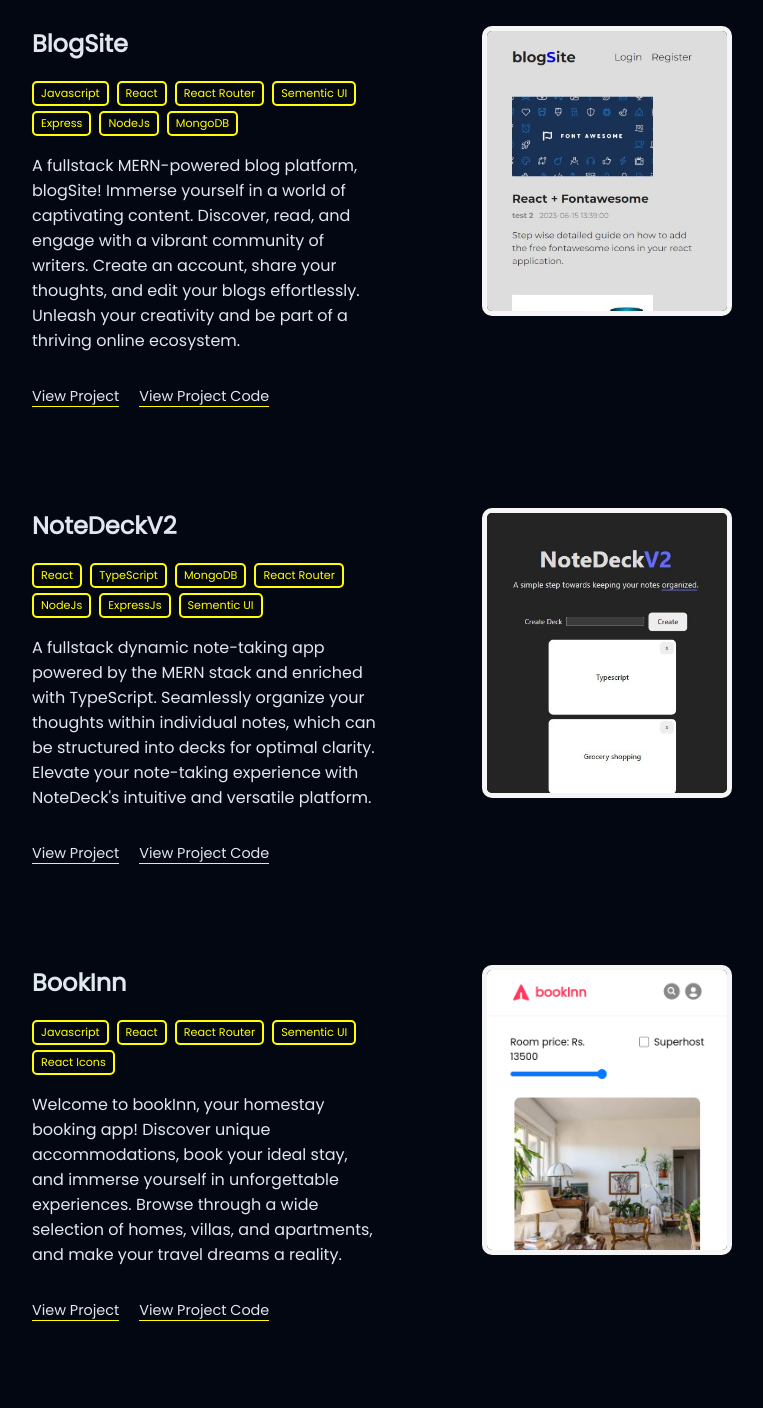
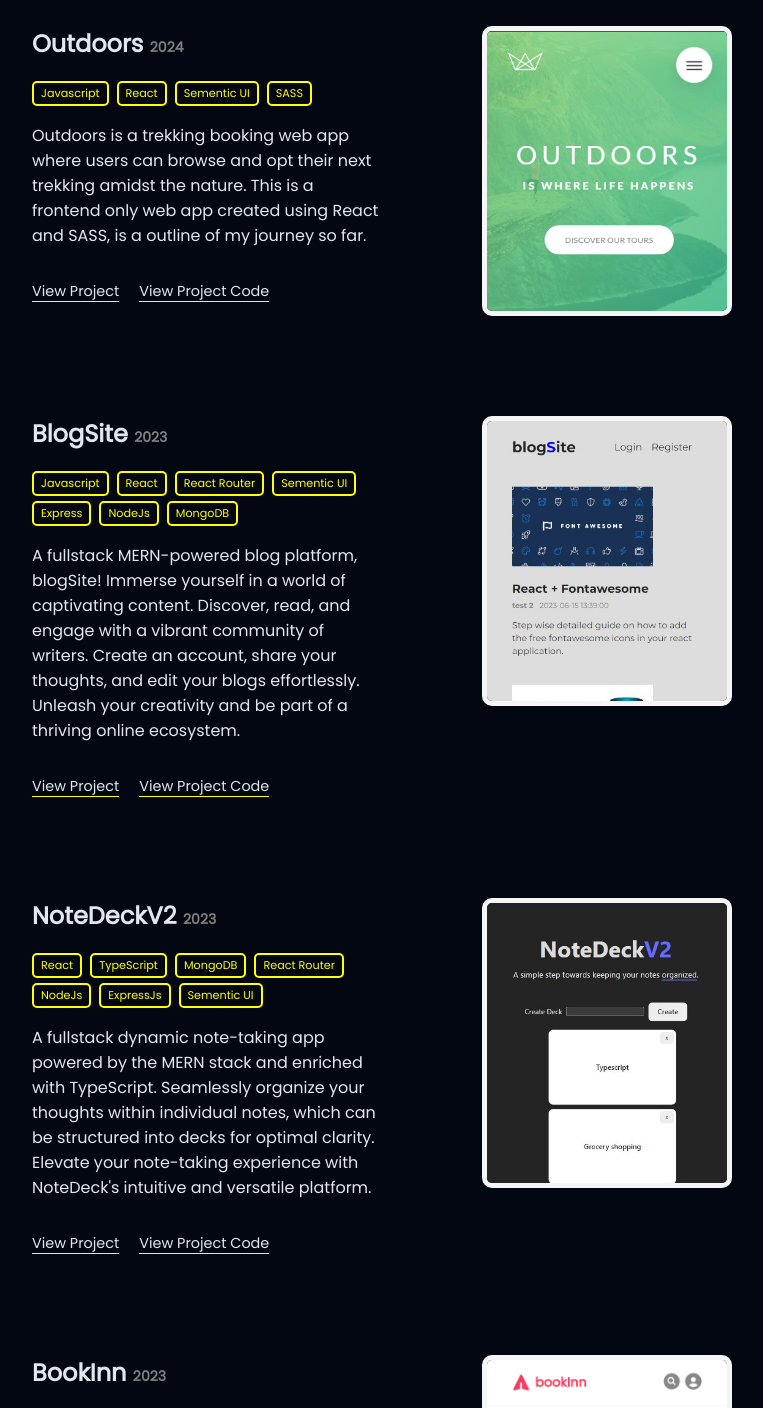
Before and after one commit to rajdeepX/portfolio, a React (Vite) app: page / in a window 1280 px wide. Shown: the part 2580-3988 px from the top of the page, without its empty margins (258-1021 px from the left). Built offline with nearby package versions, Linux system fonts and the light colour scheme.

Commit message:
add new project

```diff
--- a/src/App.css
+++ b/src/App.css
@@ -431,6 +431,10 @@ footer .footer-links a:hover {
     max-width: 500px;
     display: flex;
     flex-direction: column;
-    flex
   }
 }
+
+.project-info__date {
+  color: grey;
+  font-size: 14px;
+}
--- a/src/pages/HomePage.jsx
+++ b/src/pages/HomePage.jsx
@@ -168,7 +168,43 @@ const HomePage = () => {
           <div className="project-detail-container">
             <div className="project-detail">
               <div className="project-info">
-                <h4>BlogSite</h4>
+                <h4>
+                  Outdoors <span className="project-info__date">2024</span>
+                </h4>
+                <div className="tool-req">
+                  <p>Javascript</p>
+                  <p>React</p>
+                  <p>Sementic UI</p>
+                  <p>SASS</p>
+                </div>
+                <p>
+                  Outdoors is a trekking booking web app where users can browse
+                  and opt their next trekking amidst the nature. This is a
+                  frontend only web app created using React and SASS, is a
+                  outline of my journey so far.
+                </p>
+                <a href="https://outdoors-ll.netlify.app/" target="blank">
+                  View Project
+                </a>
+                <a
+                  href="https://github.com/rajdeepX/outdoors_II"
+                  target="blank"
+                >
+                  View Project Code
+                </a>
+              </div>
+
+              <div className="project-img-container">
+                <a href="https://outdoors-ll.netlify.app/" target="blank">
+                  <img src="/images/outdoor.png" alt="ss" />
+                </a>
+              </div>
+            </div>
+            <div className="project-detail">
+              <div className="project-info">
+                <h4>
+                  BlogSite <span className="project-info__date">2023</span>
+                </h4>
                 <div className="tool-req">
                   <p>Javascript</p>
                   <p>React</p>
@@ -212,7 +248,9 @@ const HomePage = () => {
 
             <div className="project-detail">
               <div className="project-info">
-                <h4>NoteDeckV2</h4>
+                <h4>
+                  NoteDeckV2 <span className="project-info__date">2023</span>
+                </h4>
                 <div className="tool-req">
                   <p>React</p>
                   <p>TypeScript</p>
@@ -245,7 +283,9 @@ const HomePage = () => {
 
             <div className="project-detail">
               <div className="project-info">
-                <h4>BookInn</h4>
+                <h4>
+                  BookInn <span className="project-info__date">2023</span>
+                </h4>
                 <div className="tool-req">
                   <p>Javascript</p>
                   <p>React</p>
@@ -284,7 +324,9 @@ const HomePage = () => {
             </div>
             <div className="project-detail">
               <div className="project-info">
-                <h4>CrypTrack</h4>
+                <h4>
+                  CrypTrack <span className="project-info__date">2023</span>
+                </h4>
                 <div className="tool-req">
                   <p>Javascript</p>
                   <p>React</p>
@@ -322,7 +364,10 @@ const HomePage = () => {
             </div>
             <div className="project-detail">
               <div className="project-info">
-                <h4>Dashboard</h4>
+                <h4>
+                  Covid Dashboard{" "}
+                  <span className="project-info__date">2023</span>
+                </h4>
                 <div className="tool-req">
                   <p>TypeScript</p>
                   <p>React</p>
```
Also changed, not shown: public/images/outdoor.png (added).
